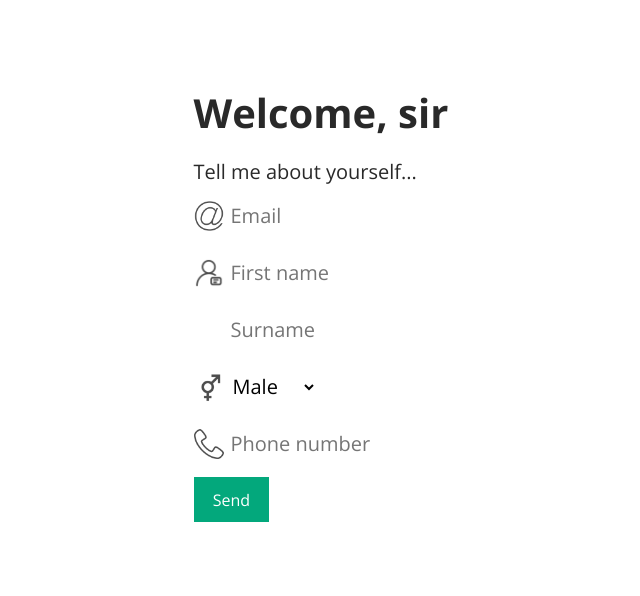
After one commit to danoctua/flask-portfolio-legacy, a Flask app: page /init in a window 1280 px wide. The commit adds this page. Shown: the top 596 px of the page, without its empty margins (16-656 px from the left). Run offline with Flask 2, Linux system fonts and the light colour scheme; parts of the project's set-up code (start-up, migrations or seed data) failed here and were passed over; some libraries are stand-ins or nearby versions.

Commit message:
login update

```diff
--- a/app/__init__.py
+++ b/app/__init__.py
@@ -12,7 +12,7 @@ from flask_babel import Babel, _
 import logging
 from logging.handlers import SMTPHandler, RotatingFileHandler
 from flask import request
-# from oauthlib.oauth2 import WebApplicationClient
+from oauthlib.oauth2 import WebApplicationClient
 from dotenv import load_dotenv
 # from apscheduler.schedulers.background import BackgroundScheduler
 import atexit
@@ -21,7 +21,7 @@ dotenv_path = os.path.join(os.path.dirname(__file__), os.pardir, '.flaskenv')
 load_dotenv(dotenv_path)
 
 
-media_version = "1.2"
+media_version = "1.3"
 
 
 app = Flask(__name__)
@@ -35,6 +35,8 @@ login.login_message_category = "error"
 mail = Mail(app)
 moment = Moment(app)
 babel = Babel(app)
+
+google_client = WebApplicationClient(app.config["GOOGLE_CLIENT_ID"])
 
 
 # @app.route('/')
--- a/app/forms.py
+++ b/app/forms.py
@@ -14,3 +14,14 @@ class NewProjectForm(FlaskForm):
     website_url = StringField(validators=[Length(max=200)], render_kw={"class": "input-block input-source"})
     description = TextAreaField("Content", validators=[DataRequired(), Length(max=5000)], render_kw={"class": "input-block"})
     submit = SubmitField('Publish', render_kw={"class": "btn-submit"})
+
+
+class UserForm(FlaskForm):
+    email = StringField(validators=[DataRequired(), Length(max=120)],
+                        render_kw={"class": "input-block"})
+    name = StringField(validators=[Length(max=64)],
+                                   render_kw={"class": "input-block"})
+    surname = StringField(validators=[Length(max=64)], render_kw={"class": "input-block"})
+    phone = StringField(validators=[Length(max=15)], render_kw={"class": "input-block"})
+    gender = SelectField(choices=[('m', "Male"), ('f', "Female")])
+    submit = SubmitField('Send', render_kw={"class": "btn-submit"})
--- a/app/routes.py
+++ b/app/routes.py
@@ -1,4 +1,4 @@
-from app import app, media_version
+from app import app, media_version, google_client
 from flask import render_template, flash, redirect, url_for, request, abort, g, make_response, jsonify
 from werkzeug.urls import url_parse
 from app.forms import *
@@ -84,6 +84,77 @@ import base64
 #         return False
 
 
+def get_google_provider_cfg():
+    return requests.get(app.config["GOOGLE_DISCOVERY_URL"]).json()
+
+
+@app.route("/login-google")
+def login_google_midpoint():
+    if current_user.is_authenticated:
+        return redirect(url_for('home'))
+    google_provider_cfg = get_google_provider_cfg()
+    authorization_endpoint = google_provider_cfg["authorization_endpoint"]
+
+    request_uri = google_client.prepare_request_uri(
+        authorization_endpoint,
+        redirect_uri=request.base_url.replace("http://", 'https://') + "/callback",
+        scope=["openid", "email", "profile"],
+    )
+    return redirect(request_uri)
+
+
+@app.route("/login-google/callback")
+def callback():
+    # Get authorization code Google sent back to you
+    code = request.args.get("code")
+    google_provider_cfg = get_google_provider_cfg()
+    token_endpoint = google_provider_cfg["token_endpoint"]
+    # Prepare and send a request to get tokens! Yay tokens!
+    token_url, headers, body = google_client.prepare_token_request(
+        token_endpoint,
+        authorization_response=request.url.replace("http://", "https://", 1) if request.url.startswith(
+            "http://") else request.url,
+        redirect_url=request.base_url.replace("http://", "https://", 1) if request.base_url.startswith(
+            "http://") else request.base_url,
+        code=code
+    )
+    token_response = requests.post(
+        token_url,
+        headers=headers,
+        data=body,
+        auth=(app.config["GOOGLE_CLIENT_ID"], app.config["GOOGLE_CLIENT_SECRET"]),
+    )
+    # Parse the tokens!
+    google_client.parse_request_body_response(json.dumps(token_response.json()))
+    userinfo_endpoint = google_provider_cfg["userinfo_endpoint"]
+    uri, headers, body = google_client.add_token(userinfo_endpoint)
+    userinfo_response = requests.get(uri, headers=headers, data=body)
+    # You want to make sure their email is verified.
+    # The user authenticated with Google, authorized your
+    # app, and now you've verified their email through Google!
+    if userinfo_response.json().get("email_verified"):
+        # unique_id.data = userinfo_response.json()["sub"]
+        users_email = userinfo_response.json()["email"]
+        # picture = userinfo_response.json()["picture"]
+        # users_name = userinfo_response.json()["given_name"]
+    else:
+        flash(_('User email not available or not verified by Google'), "error")
+        return redirect(url_for('login'))
+    user = User.query.filter_by(email=users_email).first()
+    if user is None:
+        flash(_('Invalid email. You should log in to existing account'), "error")
+        return redirect(url_for('home'))
+    # if not user.approved:
+    #     flash(_("User has not been approved yet"), "error")
+    #     return redirect(url_for('home'))
+    login_user(user, remember=True)
+    flash(f"You has been logged in as {user.name}", "success")
+    next_page = request.args.get('next')
+    if not next_page or url_parse(next_page).netloc != '':
+        next_page = url_for("home")
+    return redirect(next_page)
+
+
 pages = {'/': 'About me', 'studies': 'Studies', 'projects': 'Projects', 'contact': 'Contact'}
 
 
@@ -101,6 +172,20 @@ def inject_vars():
 @app.route('/')
 def home():
     return render_template('about.html', current_function='about')
+
+
+@app.route('/init', methods=["POST", "GET"])
+def init_page():
+    form = UserForm()
+    if form.validate_on_submit():
+        success, message = add_user(form)
+        if success:
+            flash(message, "success")
+            return redirect(url_for("home"))
+        else:
+            flash(message, "danger")
+            return redirect(url_for("init_page"))
+    return render_template("init.html", form=form)
 
 
 @app.route('/studies', methods=['POST', 'GET'])
@@ -144,7 +229,7 @@ def projects_page():
 
 
 @app.route('/projects/<category>/add', methods=["GET", "POST"])
-# @login_required
+@login_required
 def add_project_page(category):
     form = NewProjectForm()
     # flash("Some message, longer then you might expect", "success")
@@ -169,6 +254,7 @@ def project_page(project_id):
 
 
 @app.route('/projects/<int:project_id>/edit', methods=["GET", "POST"])
+@login_required
 def edit_project_page(project_id):
     project = Project.query.filter(Project.project_id == project_id).first_or_404()
     form = NewProjectForm()
@@ -194,6 +280,7 @@ def edit_project_page(project_id):
 
 
 @app.route('/projects/<int:project_id>/update', methods=["POST"])
+@login_required
 def update_project_api_page(project_id):
     req = request.values.to_dict()
     result = update_project_settings(project_id=project_id, req=req)
@@ -201,6 +288,7 @@ def update_project_api_page(project_id):
 
 
 @app.route('/projects/<int:project_id>/remove', methods=["POST"])
+@login_required
 def remove_project_page(project_id):
     success, message = remove_project(project_id)
     if success:
@@ -217,24 +305,11 @@ def contact_page():
 
 
 @app.route('/logout')
-def logout_page(start=None):
-    req = request.values.to_dict()
-    # if g.is_logged_in:
-    #     if 'start' in req:
-    #         resp = make_response(redirect(url_for(req['start'])))
-    #     else:
-    #         resp = make_response(redirect(url_for('index')))
-    #     resp.set_cookie('token', '', expires=0)
-    #     session['notification'] = 'success'
-    #     session['message'] = 'You were logged out'
-    #     return resp
-    # session['notification'] = 'danger'
-    # session['message'] = 'Something went wrong'
-    if 'start' in req:
-        return redirect(url_for(req['start']))
-    else:
-        return redirect(url_for('index'))
-
+@login_required
+def logout_page():
+    logout_user()
+    flash("You has been logged out", "success")
+    return redirect(url_for('home'))
 #
 # @app.route('/vogue', methods=['GET', 'POST'])
 # def vogue():
--- a/app/static/style.css
+++ b/app/static/style.css
@@ -277,6 +277,12 @@ body {
   z-index: 5;
   padding-top: 10px;
   line-height: 32px;
+}
+
+.container-alone {
+  margin: 50px 0 !important;
+  max-width: 600px;
+  min-width: 0;
 }
 
 .png-btn {
@@ -858,6 +868,7 @@ input, textarea, select {
   display: block;
   outline: none !important;
   border: none;
+  background-color: var(--primary-bg-color);
   font-size: 1em;
   transition: 0.4s;
   font-family: "Open Sans", sans-serif;
@@ -1296,6 +1307,22 @@ input.btn-block {
 
 .icon-web {
   background-image: url("web.png");
+}
+
+.icon-email {
+  background-image: url("email.png");
+}
+
+.icon-user {
+  background-image: url("user.png");
+}
+
+.icon-gender {
+  background-image: url("gender.png");
+}
+
+.icon-phone {
+  background-image: url("phone.png");
 }
 
 .topic-body h1, .topic-body h2 {
--- a/app/static/style.scss
+++ b/app/static/style.scss
@@ -311,6 +311,12 @@ body {
   padding-top: 10px;
   line-height: 32px;
   //font-weight: var(--font-theme-weight);
+}
+
+.container-alone {
+  margin: 50px 0!important;
+  max-width: 600px;
+  min-width: 0;
 }
 
 .png-btn {
@@ -938,6 +948,7 @@ input, textarea, select {
   display: block;
   outline: none !important;
   border: none;
+  background-color: var(--primary-bg-color);
   //border-color: var(--secondary-text-color);
   //border-radius: $basic_border_roundness;
   font-size: 1em;
@@ -1401,6 +1412,23 @@ input.btn-block {
   background-image: url("web.png");
 }
 
+.icon-email {
+  background-image: url("email.png");
+}
+
+.icon-user {
+  background-image: url("user.png");
+}
+
+.icon-gender {
+  background-image: url("gender.png");
+}
+
+
+.icon-phone {
+  background-image: url("phone.png");
+}
+
 .topic-body {
   h1, h2 {
     line-height: 1.3;
--- a/app/templates/base.html
+++ b/app/templates/base.html
@@ -20,10 +20,12 @@
     {#    <link rel="stylesheet" href="https://stackpath.bootstrapcdn.com/bootstrap/4.1.3/css/bootstrap.min.css"#}
     {#          integrity="sha384-MCw98/SFnGE8fJT3GXwEOngsV7Zt27NXFoaoApmYm81iuXoPkFOJwJ8ERdknLPMO" crossorigin="anonymous">#}
 
-    <link rel="stylesheet" type="text/css" href="https://fonts.googleapis.com/css?family=Open+Sans:300,400,500,600,700"/>
+    <link rel="stylesheet" type="text/css"
+          href="https://fonts.googleapis.com/css?family=Open+Sans:300,400,500,600,700"/>
     <link rel="stylesheet" type="text/css" href="https://fonts.googleapis.com/css?family=Montserrat:300,400,500,600"/>
     <link href="https://fonts.googleapis.com/icon?family=Material+Icons" rel="stylesheet">
-    <script src="{{ url_for('static', filename='actions.js') }}?v={{ media_version }}" type="application/javascript"></script>
+    <script src="{{ url_for('static', filename='actions.js') }}?v={{ media_version }}"
+            type="application/javascript"></script>
 
 
     {#    <style>#}
@@ -49,6 +51,9 @@
 
 <body>
 
+{% block blank %}
+
+    {% if not current_user.is_authenticated %}
         <div class="login-div" id="login-div">
 
             <div class="login-content-div" id="login-content-div">
@@ -57,16 +62,17 @@
                         <img src="{{ url_for('static', filename='close.png') }}" class="png-ico icon-dark">
                     </a>
                 </div>
-        <div class="login-content">
-            <div class="google-ico"></div>
-            <div><a href="№">Login with Google</a></div>
-            {#                <div><a href="{{ url_for('google_login', start=current_function) }}">Login with Google</a></div>#}
-            <div>or</div>
-            <div><a href="#">Ask for access</a></div>
+                <a href="{{ url_for("login_google_midpoint") }}" class="login-content">
+                    <span class="google-ico"></span>
+                    <span>Login with Google</span>
+                    {#            <div><a href="{{ url_for('google_login', start=current_function) }}">Login with Google</a></div>#}
+                    {#            <div>or</div>#}
+                    {#            <div><a href="#">Ask for access</a></div>#}
 
+                </a>
             </div>
         </div>
-</div>
+    {% endif %}
 
     <div class="nav-wrapper">
         <div id="mySidenav" class="nav">
@@ -183,5 +189,7 @@
 
     {% endblock %}
 
+{% endblock %}
+
 </body>
 </html>
--- /dev/null
+++ b/app/templates/init.html
@@ -0,0 +1,58 @@
+{% extends "base.html" %}
+
+{% block title %}
+First boot
+{% endblock %}
+
+{% block blank %}
+<div class="container-my container-alone">
+
+    <h1>Welcome, sir</h1>
+    Tell me about yourself...
+    <form action="" class="form-group" method="post" novalidate>
+        {{ form.hidden_tag() }}
+
+        <div class="input-span-group">
+            <span class="icon-email"></span>
+            {{ form.email(placeholder="Email") }}
+        </div>
+        {% for error in form.email.errors %}
+            <span class="form-error">{{ error }}</span>
+        {% endfor %}
+
+        <div class="input-span-group">
+            <span class="icon-user"></span>
+            {{ form.name(placeholder="First name") }}
+        </div>
+        {% for error in form.name.errors %}
+            <span class="form-error">{{ error }}</span>
+        {% endfor %}
+
+        <div class="input-span-group">
+            <span></span>
+            {{ form.surname(placeholder="Surname") }}
+        </div>
+        {% for error in form.surname.errors %}
+            <span class="form-error">{{ error }}</span>
+        {% endfor %}
+
+        <div class="input-span-group">
+            <span class="icon-gender"></span>
+            {{ form.gender }}
+        </div>
+        {% for error in form.gender.errors %}
+            <span class="form-error">{{ error }}</span>
+        {% endfor %}
+
+        <div class="input-span-group">
+            <span class="icon-phone"></span>
+            {{ form.phone(placeholder="Phone number") }}
+        </div>
+        {% for error in form.phone.errors %}
+            <span class="form-error">{{ error }}</span>
+        {% endfor %}
+
+    {{ form.submit() }}
+    </form>
+</div>
+{% endblock %}
--- a/app/templates/project/index.html
+++ b/app/templates/project/index.html
@@ -14,6 +14,8 @@
         <a href="{{ url_for("projects_page") }}" class="toolbox-item">
             <span class="toolbox-icon icon-back"></span>
         </a>
+
+        {% if current_user.is_authenticated %}
             <a href="{{ url_for("edit_project_page", project_id=project.project_id) }}" class="toolbox-item">
                 <span class="toolbox-icon icon-edit"></span>
             </a>
@@ -25,6 +27,7 @@
                   data-target="{{ url_for("update_project_api_page", project_id=project.project_id, starred="") }}">
             <span class="toolbox-icon icon-starred {% if project.starred %}active{% endif %}"></span>
         </span>
+        {% endif %}
         {% if project.github_url %}
             <a href="{{ project.github_url }}" target="_blank" class="toolbox-item">
                 <span class="toolbox-icon icon-github"></span>
--- a/app/templates/projects.html
+++ b/app/templates/projects.html
@@ -23,11 +23,13 @@
 
     <div class="tab-pan" id="tab-pan-private">
         <div class="project-items-container">
+            {% if current_user.is_authenticated %}
                 <div class="project-item-wrapper">
                     <a class="project-item" href="{{ url_for("add_project_page", category="private") }}">
                         <div class="project-item-bg-image project-item-bg-new"></div>
                     </a>
                 </div>
+            {% endif %}
             {% for project in projects_private %}
                 <div class="project-item-wrapper">
                     <a class="project-item" style="background-image: url({{ project.get_bg_image() }})"
@@ -49,11 +51,13 @@
     </div>
     <div class="tab-pan" id="tab-pan-work">
         <div class="project-items-container">
+            {% if current_user.is_authenticated %}
                 <div class="project-item-wrapper">
                     <a class="project-item" href="{{ url_for("add_project_page", category="work") }}">
                         <div class="project-item-bg-image project-item-bg-new"></div>
                     </a>
                 </div>
+            {% endif %}
             {% for project in projects_work %}
                 <div class="project-item-wrapper">
                     <a class="project-item" style="background-image: url({{ project.get_bg_image() }})"
@@ -74,11 +78,13 @@
         </div>
     </div>
     <div class="tab-pan" id="tab-pan-study">
+        {% if current_user.is_authenticated %}
             <div class="project-item-wrapper">
                 <a class="project-item" href="{{ url_for("add_project_page", category="study") }}">
                     <div class="project-item-bg-image project-item-bg-new"></div>
                 </a>
             </div>
+            {% endif %}
 
         {% for project in projects_study %}
             <div class="project-item-wrapper">
```
Also changed, not shown: other parts of app/static/style.css (+12 -9 lines), other parts of app/static/style.scss (+13 -10 lines), app/models.py (+24 -12 lines), app/static/email.png (added), app/static/gender.png (added), app/static/phone.png (added), 2 other files. Lines whose indentation alone changed are shown as unchanged.
